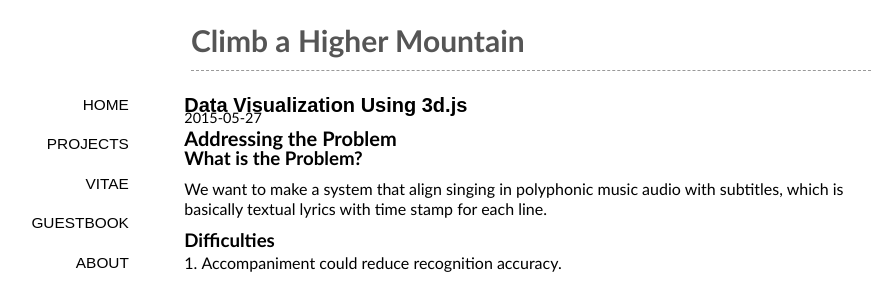
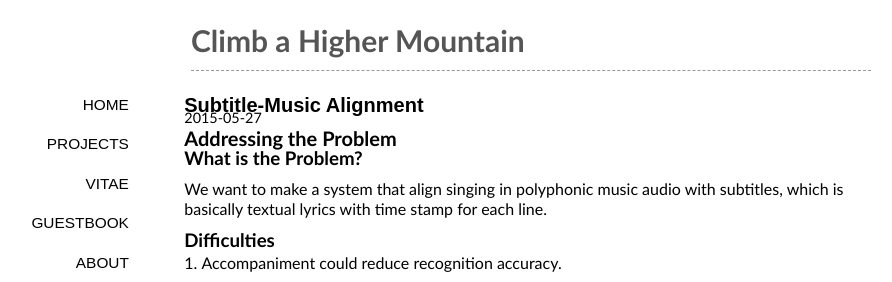
Before and after one commit to liangchen1ce/liangchen1ce.github.io, a Jekyll site: the page built from _posts/2015-05-27-eng-subtitle-align.markdown, in a window 1280 px wide and 900 px high. Shown: the top 282 px of the window, without its empty margins (215-1107 px from the left). Built offline with Jekyll 4.4.1, drawn with Linux system fonts in a browser that asks for light colours; some web fonts are replaced; Markdown is read by kramdown in place of the engine named in the settings; comment, search, counter and statistics services are not loaded.

Commit message:
subtitle align post

```diff
--- a/_posts/2015-05-27-eng-subtitle-align.markdown
+++ b/_posts/2015-05-27-eng-subtitle-align.markdown
@@ -1,9 +1,9 @@
 ---
 layout: posteng
 category: eng
-linka: datavisualization
-permalink: /eng/datavisualization/
-title: Data Visualization Using 3d.js
+linka: subtitleAlignment
+permalink: /eng/subtitleAlignment/
+title: Subtitle-Music Alignment
 ---
 
 ## Addressing the Problem
```
